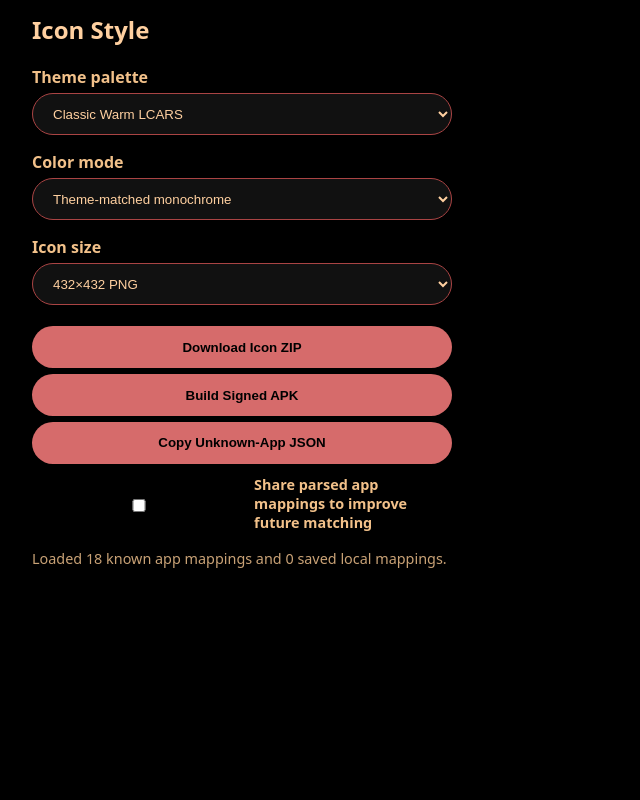
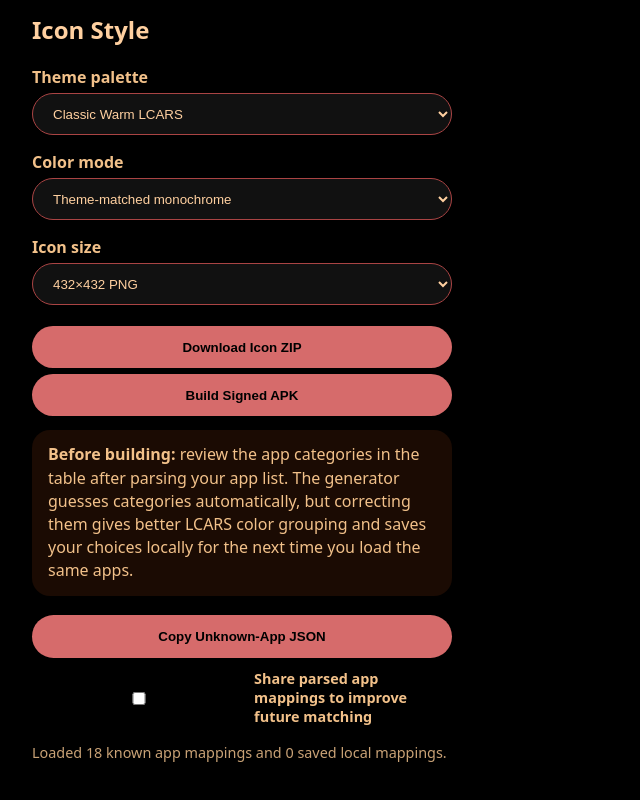
Before and after one commit to Yearbook-enzyme/LCARS-Star-Trek-Niagara-Launcher-Theme, a plain HTML site: page docs/icon-generator.html in a window 1280 px wide. Shown: the part 768-1568 px from the top of the page, without its empty margins (0-640 px from the left). Before the commit the page ends 1384 px from the top, so only its background shows below. Drawn offline with nearby package versions, Linux system fonts and the light colour scheme.

Commit message:
Add app category review reminder

```diff
--- a/docs/icon-generator.html
+++ b/docs/icon-generator.html
@@ -69,6 +69,13 @@
 
       <button id="downloadZip">Download Icon ZIP</button>
       <button id="buildApk">Build Signed APK</button>
+
+      <div class="notice">
+        <strong>Before building:</strong> review the app categories in the table after parsing your app list.
+        The generator guesses categories automatically, but correcting them gives better LCARS color grouping
+        and saves your choices locally for the next time you load the same apps.
+      </div>
+
       <button id="copyUnknowns">Copy Unknown-App JSON</button>
 
       <label class="checkboxLine">
--- a/docs/style.css
+++ b/docs/style.css
@@ -262,3 +262,17 @@ pre {
 .checkboxLine input {
   accent-color: var(--orange);
 }
+
+.notice {
+  margin: 0.85rem 0;
+  padding: 0.85rem 1rem;
+  border: 2px solid var(--orange);
+  border-radius: 18px;
+  background: rgba(223, 90, 31, 0.12);
+  color: var(--cream);
+  line-height: 1.45;
+}
+
+.notice strong {
+  color: var(--gold);
+}
```
